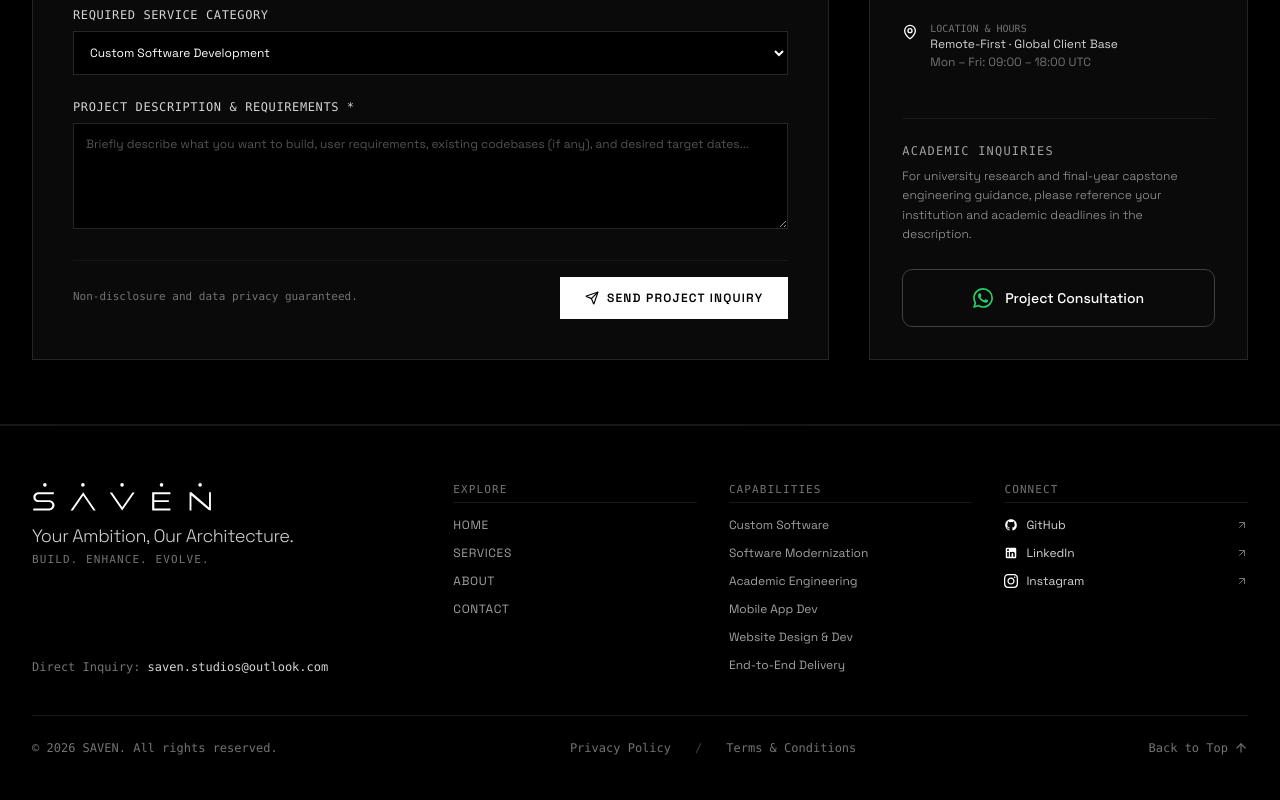
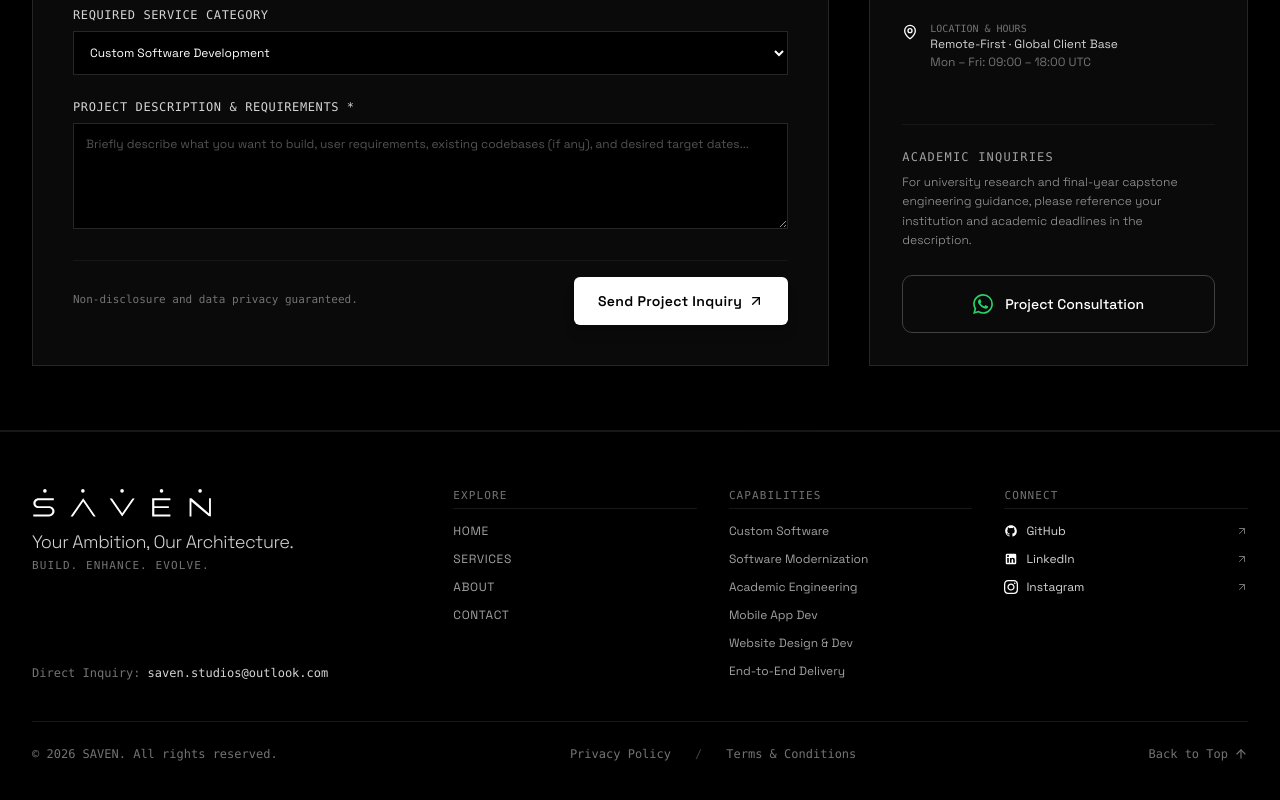
Before and after one commit to KhairnarLokesh/Saven, a Next.js app: page / in a window 1280 px wide. Shown: the part 3237-4037 px from the top of the page. Built offline with nearby package versions, Linux system fonts and the light colour scheme.

Commit message:
Contact form redesign

```diff
--- a/src/components/Contact.tsx
+++ b/src/components/Contact.tsx
@@ -12,6 +12,7 @@ import {
   Copy,
   Check,
   Send,
+  ArrowUpRight,
 } from 'lucide-react';
 
 interface ContactProps {
@@ -312,17 +313,17 @@ export const Contact: React.FC<ContactProps> = ({
                   <button
                     type="submit"
                     disabled={status === 'loading'}
-                    className="inline-flex items-center justify-center px-6 py-3 bg-white text-black text-xs uppercase tracking-widest font-semibold border border-white hover:bg-black hover:text-white transition-all cursor-pointer disabled:opacity-50"
+                    className="inline-flex items-center justify-center px-6 py-3.5 bg-white text-black font-semibold text-xs sm:text-sm tracking-wide rounded-md hover:bg-neutral-200 active:scale-[0.98] transition-all duration-200 cursor-pointer shadow-lg hover:shadow-white/10 disabled:opacity-50 disabled:pointer-events-none group"
                   >
                     {status === 'loading' ? (
                       <>
-                        <Loader2 className="w-3.5 h-3.5 mr-2 animate-spin" />
+                        <Loader2 className="w-4 h-4 mr-2 animate-spin" />
                         <span>Transmitting...</span>
                       </>
                     ) : (
                       <>
-                        <Send className="w-3.5 h-3.5 mr-2" />
                         <span>Send Project Inquiry</span>
+                        <ArrowUpRight className="w-4 h-4 ml-1.5 transition-transform duration-200 group-hover:translate-x-0.5 group-hover:-translate-y-0.5" />
                       </>
                     )}
                   </button>
```
